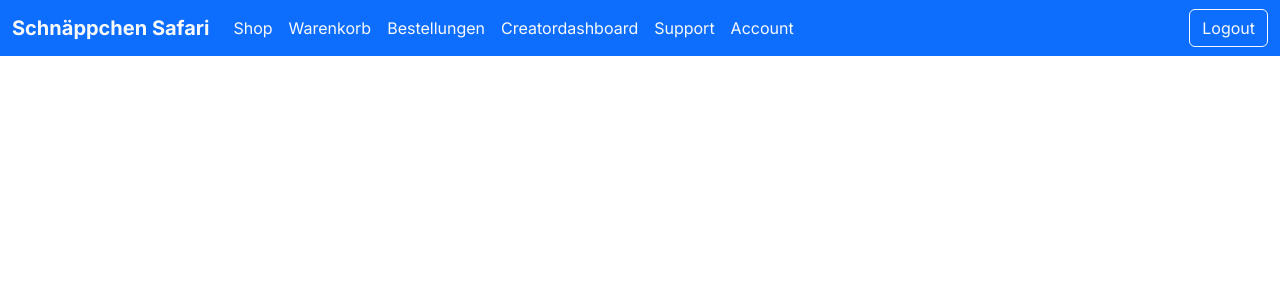
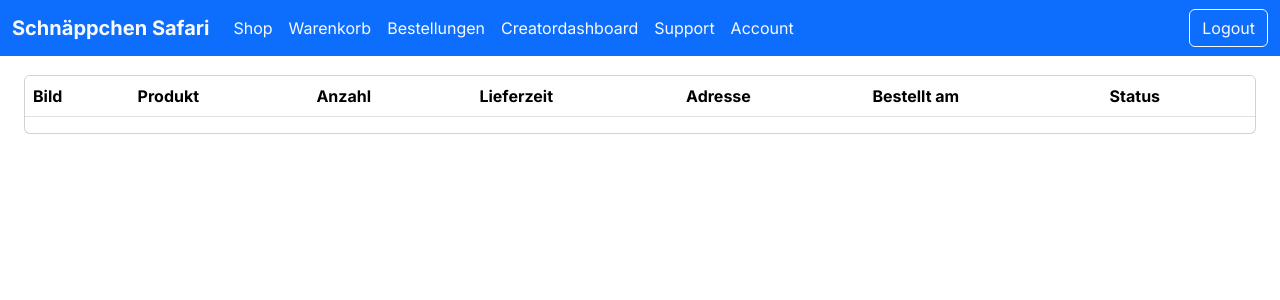
Before and after one commit to Fusraumspinne/advanced-online-shop, a Next.js app: page /orders in a window 1280 px wide. Shown: the top 300 px of the page. Built offline with nearby package versions, Linux system fonts and the light colour scheme.

Commit message:
orders umstrukturiert

```diff
--- a/app/api/createOrder/route.js
+++ b/app/api/createOrder/route.js
@@ -4,12 +4,12 @@ import Order from "@/models/order";
 
 export async function POST(req) {
     try {
-        const { email, adresse, productPrice, totalItems, lieferKosten, totalPrice, warenkorb } = await req.json()
-        await connectMongoDB()
-        await Order.create({ email, adresse, productPrice, totalItems, lieferKosten, totalPrice, warenkorb })
+        const { email, adresse, product, productName, totalItems, lieferZeit, datum, status } = await req.json();
+        await connectMongoDB();
+        await Order.create({ email, adresse, product, productName, totalItems, lieferZeit, datum, status });
 
         return NextResponse.json({ message: "Bestellung wurde erstellt" }, { status: 201 });
     } catch (error) {
-        return NextResponse.json({ message: "Fehler beim erstellen einer Bestellung" },{ status: 500 });
+        return NextResponse.json({ message: "Fehler beim Erstellen einer Bestellung" }, { status: 500 });
     }
 }
--- a/components/Orders.jsx
+++ b/components/Orders.jsx
@@ -2,15 +2,36 @@
 
 import React from 'react'
 import Navigationbar from './ui/Navbar'
+import Link from 'next/link'
+import Image from 'next/image'
 
 function Orders() {
   return (
     <div>
-        <Navigationbar/>
+      <Navigationbar />
 
-        <div>
+      <div style={{ marginTop: "75px" }}>
+        <div className='mx-4'>
+          <div className='card px-0' style={{ maxHeight: "calc(100vh - 56px)", overflowY: "auto" }}>
+            <table className="table">
+              <thead>
+                <tr>
+                  <th scope="col">Bild</th>
+                  <th scope="col">Produkt</th>
+                  <th scope="col">Anzahl</th>
+                  <th scope="col">Lieferzeit</th>
+                  <th scope="col">Adresse</th>
+                  <th scope="col">Bestellt am</th>
+                  <th scope="col">Status</th>
+                </tr>
+              </thead>
+              <tbody>
 
+              </tbody>
+            </table>
+          </div>
         </div>
+      </div>
     </div>
   )
 }
--- a/models/order.js
+++ b/models/order.js
@@ -10,7 +10,11 @@ const orderSchema = new Schema(
             type: String,
             required: true
         },
-        productPrice : {
+        product: {
+            type: String,
+            required: true
+        },
+        productName: {
             type: String,
             required: true
         },
@@ -18,16 +22,16 @@ const orderSchema = new Schema(
             type: String,
             required: true
         },
-        lieferKosten: {
+        lieferZeit: {
             type: String,
             required: true
         },
-        totalPrice: {
+        datum: {
             type: String,
             required: true
         },
-        warenkorb: {
-            type: Array,
+        status: {
+            type: String,
             required: true
         }
     },
```
Also changed, not shown: components/Warenkorb.jsx (+32 -13 lines).
